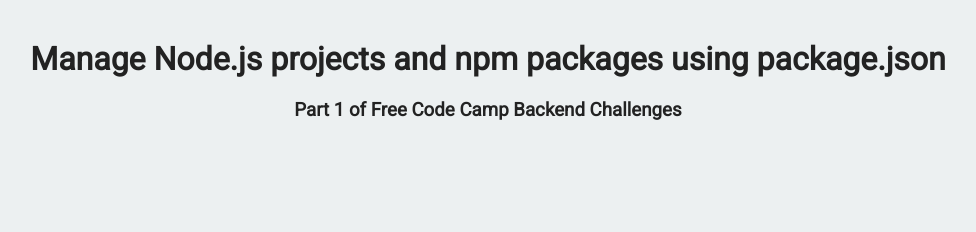
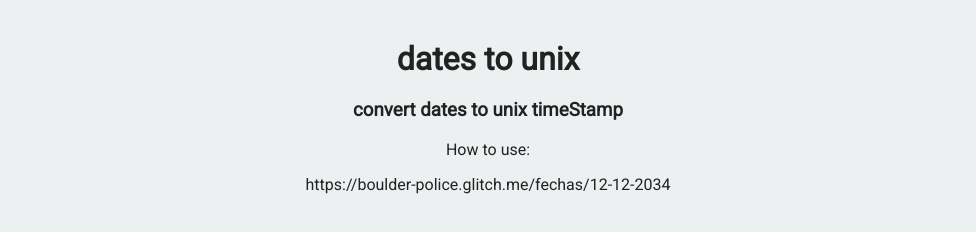
Before and after one commit to salva73/tounix, a website: page views/index.html in a window 1280 px wide. Shown: the whole page, without its empty margins (152-1128 px from the left). Drawn offline with Linux system fonts and the light colour scheme.

Commit message:
Exporting to user/repo

```diff
--- a/views/index.html
+++ b/views/index.html
@@ -10,8 +10,10 @@
 
    <body>
       <div class="container">
-         <h1>Manage Node.js projects and npm packages using package.json</h1>
-         <h3>Part 1 of Free Code Camp Backend Challenges</h3>
+         <h1>dates to unix</h1>
+         <h3>convert dates to unix timeStamp</h3>
+        <p>How to use:</p>
+        <p>https://boulder-police.glitch.me/fechas/12-12-2034</p>
       </div>
    </body>
 
```
